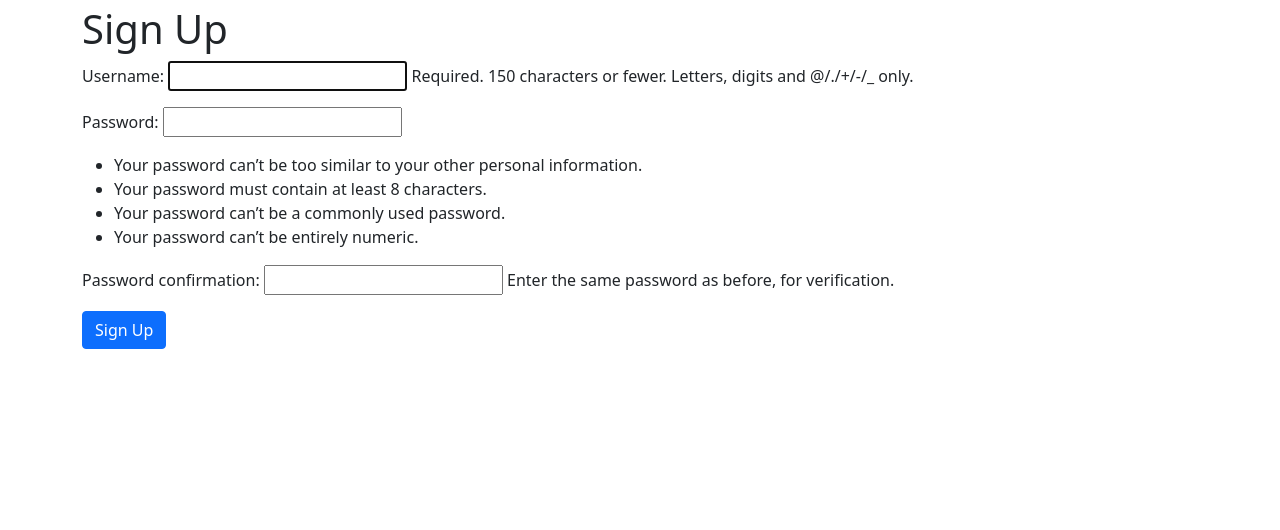
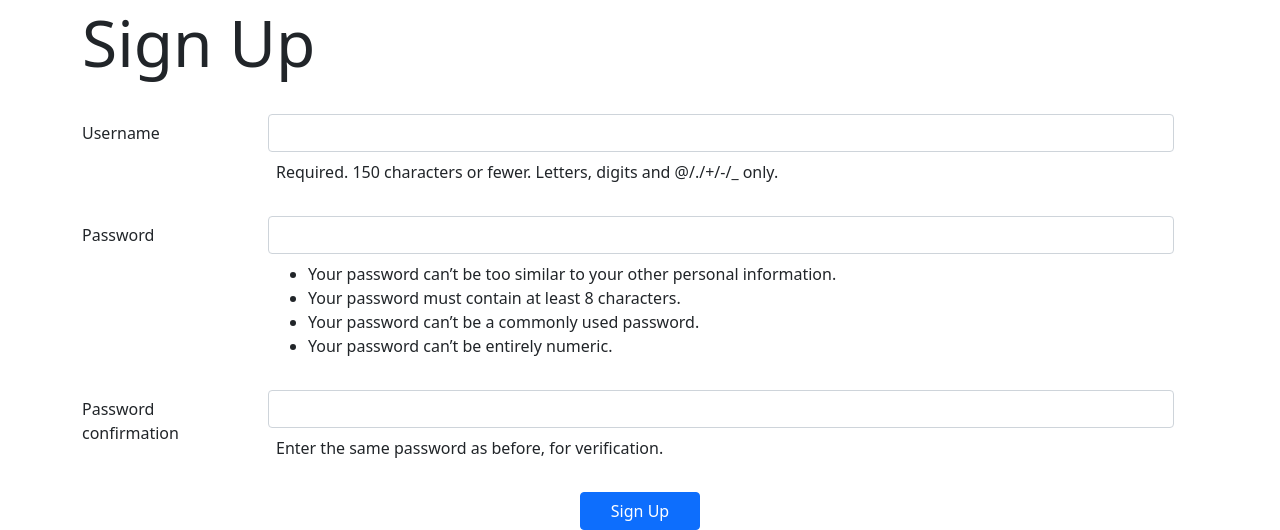
Before and after one commit to sepaivaluna/voyage-budgeter, a Django app: page /accounts/signup/ in a window 1280 px wide. Shown: the part 329-859 px from the top of the page. Before the commit the page ends 678 px from the top, so only its background shows below. Run offline with Django 3.2, Linux system fonts and the light colour scheme; some libraries are stand-ins or nearby versions; grey boxes are pictures that could not be loaded.

Commit message:
signup and login pages look good

```diff
--- a/main_app/static/css/style.css
+++ b/main_app/static/css/style.css
@@ -20,3 +20,7 @@
 .fa-minus-square {
     color: red;
 }
+
+.btn {
+    width: 120px !important;
+}
--- a/main_app/templates/pages/budget/detail.html
+++ b/main_app/templates/pages/budget/detail.html
@@ -35,7 +35,7 @@
                 <input type="date" name="date" class="form-control" placeholder="Select Date"/>
                 <input type="text" name="name" class="form-control" placeholder="name" required>
                 <textarea type="text" name="description" class="form-control" placeholder="description" required></textarea>
-                $<input type="number" step="any" name="amount" placeholder="amount" min="0" required>
+                $<input type="number" step="any" name="amount" placeholder="amount" min="0" oninput="validity.valid||(value='');" required>
                 <input type="submit" class="btn btn-danger" value="Add Expense">
             </form>
 
--- a/main_app/templates/pages/budget/index.html
+++ b/main_app/templates/pages/budget/index.html
@@ -88,7 +88,7 @@
                                     <input type="date" name="date" class="form-control" placeholder="Select Date" required/>
                                     <input type="text" name="name" class="form-control" placeholder="name" required>
                                     <textarea type="text" name="description" class="form-control" placeholder="description" required></textarea>
-                                    $<input type="number" step="any" name="amount" placeholder="amount" min="0" required>
+                                    $<input type="number" step="any" name="amount" placeholder="amount" min="0" oninput="validity.valid||(value='');" required>
                                     <input type="submit" class="btn btn-danger" value="Add Expense">
                                 </form>
                             </div>
@@ -192,7 +192,7 @@
                             <input type="date" name="date" class="form-control" placeholder="Select Date" required/>
                             <input type="text" name="name" class="form-control" placeholder="name" required>
                             <textarea type="text" name="description" class="form-control" placeholder="description" required></textarea>
-                            $<input type="number" step="any" name="amount" placeholder="amount" min="0" required>
+                            $<input type="number" step="any" name="amount" placeholder="amount" min="0" oninput="validity.valid||(value='');" required>
                             <input type="submit" class="btn btn-danger" value="Add Expense">
                         </form>
                     </div>
--- a/main_app/templates/pages/home.html
+++ b/main_app/templates/pages/home.html
@@ -8,11 +8,11 @@
 
 swal({
     title: "Welcome to Voyage Budgeter!",
-    buttons: false,
+    buttons: 'Hi',
     timer: 2500,
 })
     .then((value) => {
-        swal('Heads up!',`In order to access the full functionality you'll need to Login or Sign Up`, {buttons: true})
+        swal('Heads up!',`In order to access the full functionality you'll need to Login or Sign Up`, {buttons: 'Got it!'})
     })
 </script>
 <h1>Welcome to Voyage Budgeter!</h1>
--- a/main_app/templates/registration/signup.html
+++ b/main_app/templates/registration/signup.html
@@ -1,14 +1,48 @@
 {% extends 'base.html' %}
 {% block content %}
 
-<h1>Sign Up</h1>
+<h1 class="display-3">Sign Up</h1>
+<br>
 
-{% if error_message %}<p class="red-text">{{ error_message }}</p>{% endif %}
+{% if error_message %}<p class="text-danger">{{ error_message }}</p>{% endif %}
 
 <form method="post" action="{% url 'signup' %}">
     {% csrf_token %}
-  {{ form.as_p }}
-  <button type="submit" class="btn btn-primary">Sign Up</button>
+    <div class="row mb-3 col-md-12">
+      <label for="inputUsername" class="col-sm-2 col-form-label">Username</label>
+      <div class="col-sm-10">
+        <input type="text" name="username" class="form-control" id="inputUsername">
+        <div class="m-2">
+            <p>Required. 150 characters or fewer. Letters, digits and @/./+/-/_ only.</p>
+        </div>
+      </div>
+    </div>
+    <div class="row mb-3 col-md-12">
+      <label for="inputPassword1" class="col-sm-2 col-form-label">Password</label>
+      <div class="col-sm-10">
+        <input type="password" name="password1" class="form-control" id="inputPassword">
+        <div class="m-2">
+            <ul>
+              <li>Your password can’t be too similar to your other personal information.</li>
+              <li>Your password must contain at least 8 characters.</li>
+              <li>Your password can’t be a commonly used password.</li>
+              <li>Your password can’t be entirely numeric.</li>
+            </ul>
+        </div>
+      </div>
+    </div>
+    <div class="row mb-3 col-md-12">
+      <label for="inputPassword2" class="col-sm-2 col-form-label">Password confirmation</label>
+      <div class="col-sm-10">
+        <input type="password" name="password2" class="form-control" id="inputPassword2">
+        <div class="m-2">
+          <p>Enter the same password as before, for verification.</p>
+        </div>
+      </div>
+    </div>
+    <div class="col-md-12 text-center">
+      <button type="submit" class="btn btn-primary">Sign Up</button>
+    </div>
 </form>
 
 {% endblock %}
```
Also changed, not shown: main_app/templates/main_app/budget_form.html (+48 -4 lines), main_app/templates/registration/login.html (+18 -4 lines).
